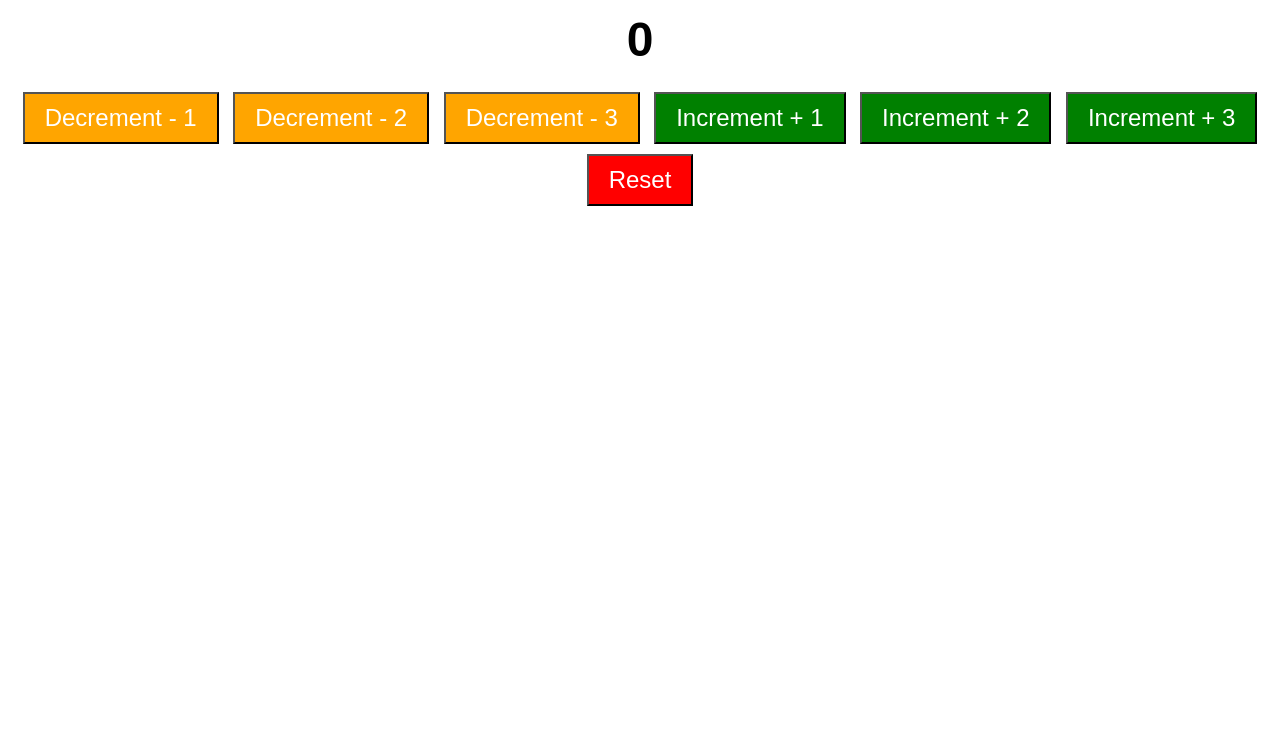
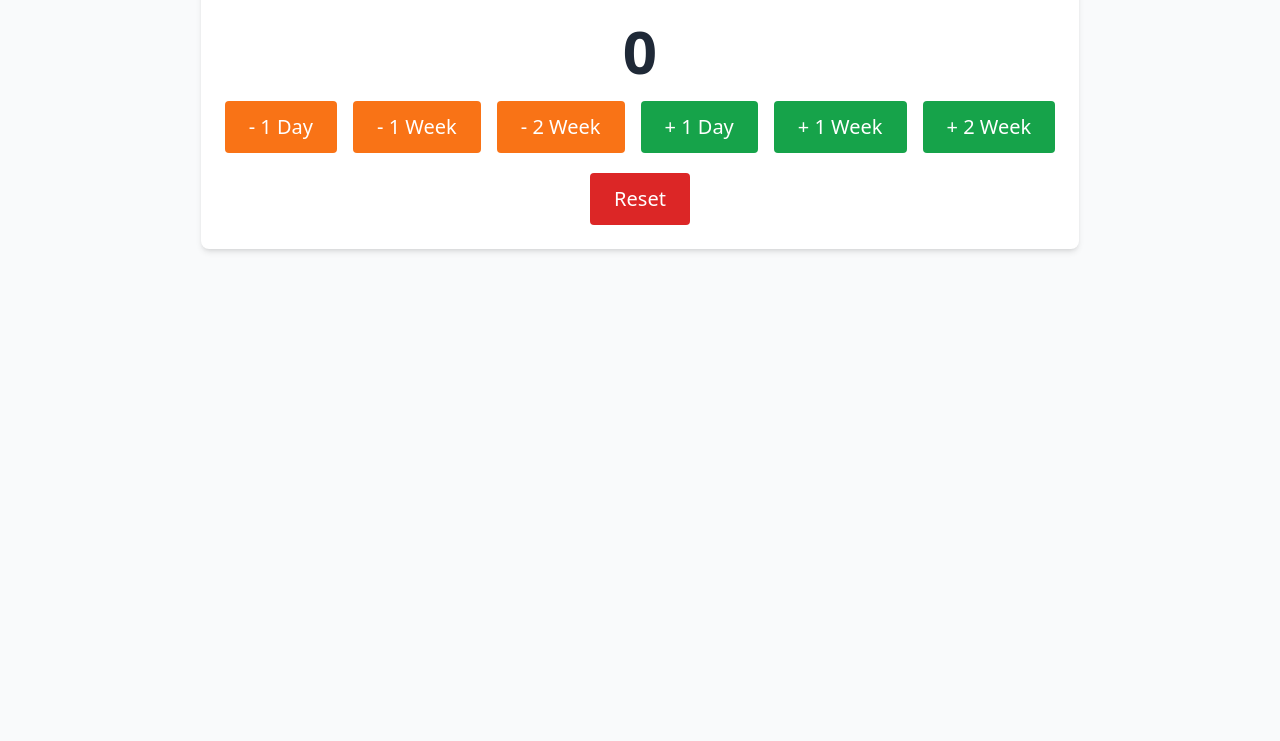
Before and after one commit to MUNYANEZA1/counter-program, a plain HTML site: page index.html in a window 1280 px wide. Shown: the part 107-848 px from the top of the page. Before the commit the page ends 800 px from the top, so only its background shows below. Drawn offline with nearby package versions, Linux system fonts and the light colour scheme.

Commit message:
Add onTargetReached function and apply Tailwind CSS for styling

```diff
--- a/index.html
+++ b/index.html
@@ -1,54 +1,45 @@
 <!DOCTYPE html>
 <html lang="en">
-<head>
-  <meta charset="UTF-8">
-  <meta name="viewport" content="width=device-width, initial-scale=1.0">
-  <title>Counter Program</title>
-  <style>
-    body {
-      font-family: Arial, sans-serif;
-      text-align: center;
-      margin-top: 50px;
-    }
-    #counter {
-      font-size: 48px;
-      margin-bottom: 20px;
-    }
-    button {
-      font-size: 24px;
-      padding: 10px 20px;
-      margin: 5px;
-      cursor: pointer;
-    }
-    #reset {
-      background-color: red;
-      color: white;
-    }
-    #increment {
-      background-color: green;
-      color: white;
-    }
-    #decrement {
-      background-color: orange;
-      color: white;
-    }
-    button:hover {
-      opacity: 0.8;
-    }
-  </style>
-</head>
-<body>
-  <h1>Counter Program</h1>
-  <h1 id="counter">0</h1>
-  <button id="decrement" onclick="updateCounter(-1)">Decrement - 1</button>
-  <button id="decrement" onclick="updateCounter(-2)">Decrement - 2</button>
-  <button id="decrement" onclick="updateCounter(-3)">Decrement - 3</button>
+  <head>
+    <meta charset="UTF-8" />
+    <meta name="viewport" content="width=device-width, initial-scale=1.0" />
+    <title>Counter Program</title>
+    <script src="https://cdn.tailwindcss.com"></script>
+  </head>
+  <body class="font-sans text-center mt-12 bg-gray-50 min-h-screen">
+    <div id="div" class="inline-block mx-auto p-6 bg-white rounded-lg shadow-md">
+      <h1 class="text-2xl font-bold mb-6">
+        Counter Program For Three Weeks with Count Down or Up
+      </h1>
+      <h1 id="counter" class="text-6xl font-bold text-gray-800 mb-5">0</h1>
 
-  <button id="increment" onclick="updateCounter(1)">Increment + 1</button>
-  <button id="increment" onclick="updateCounter(2)">Increment + 2</button>
-  <button id="increment" onclick="updateCounter(3)">Increment + 3</button>
-  <button id="reset" onclick="resetCounter()">Reset</button>
+      <div class="flex flex-wrap justify-center gap-4 mb-4">
+        <button onclick="updateCounter(-24)" class="text-white bg-orange-500 hover:opacity-80 px-6 py-3 text-xl rounded">
+          - 1 Day
+        </button>
+        <button onclick="updateCounter(-168)" class="text-white bg-orange-500 hover:opacity-80 px-6 py-3 text-xl rounded">
+          - 1 Week
+        </button>
+        <button onclick="updateCounter(-336)" class="text-white bg-orange-500 hover:opacity-80 px-6 py-3 text-xl rounded">
+          - 2 Week
+        </button>
 
-  <script src="script.js"></script>
-</body>
+        <button onclick="updateCounter(24)" class="text-white bg-green-600 hover:opacity-80 px-6 py-3 text-xl rounded">
+          + 1 Day
+        </button>
+        <button onclick="updateCounter(168)" class="text-white bg-green-600 hover:opacity-80 px-6 py-3 text-xl rounded">
+          + 1 Week
+        </button>
+        <button onclick="updateCounter(336)" class="text-white bg-green-600 hover:opacity-80 px-6 py-3 text-xl rounded">
+          + 2 Week
+        </button>
+      </div>
+
+      <button onclick="resetCounter()" class="block mx-auto mt-5 bg-red-600 text-white px-6 py-3 text-xl rounded hover:opacity-80">
+        Reset
+      </button>
+    </div>
+
+    <script src="script.js"></script>
+  </body>
 </html>
--- a/script.js
+++ b/script.js
@@ -1,12 +1,31 @@
 let counter = 0;
+let divElement = document.getElementById("div");
+// The targets variables
+const positiveTarget = 504; // 21 days * 24  hours = 504 hours for counting up
+const negativeTarget = -504; // -21 days * 24 hours = -504 hours for counting down
+
 const counterDisplay = document.getElementById("counter");
 const resetButton = document.getElementById("reset");
 
+// Function to update the counter
+// The function takes a value as an argument and adds it to the counter
+// It also updates the displayed counter value and checks if the target is reached
 function updateCounter(value) {
   counter += value;
   counterDisplay.textContent = counter;
+
+  // Check if the counter has reached the target
+  if (counter >= positiveTarget || counter <= negativeTarget) {
+    onTargetReached();
+  }
 }
+//Function to reset the counter
 function resetCounter() {
   counter = 0;
   counterDisplay.textContent = counter;
 }
+
+//Function to handle when the target is reached
+function onTargetReached() {
+  divElement.innerHTML = `<h1 class="text-green-600 text-6xl font-bold">Target Reached!</h1>`;
+}
```
